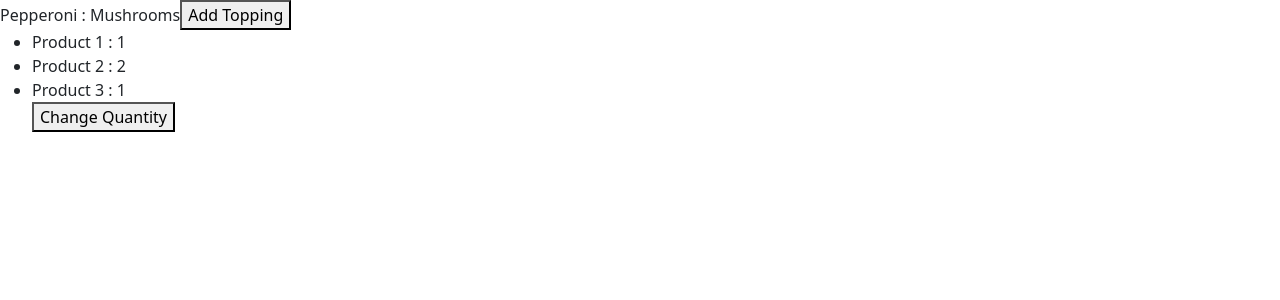
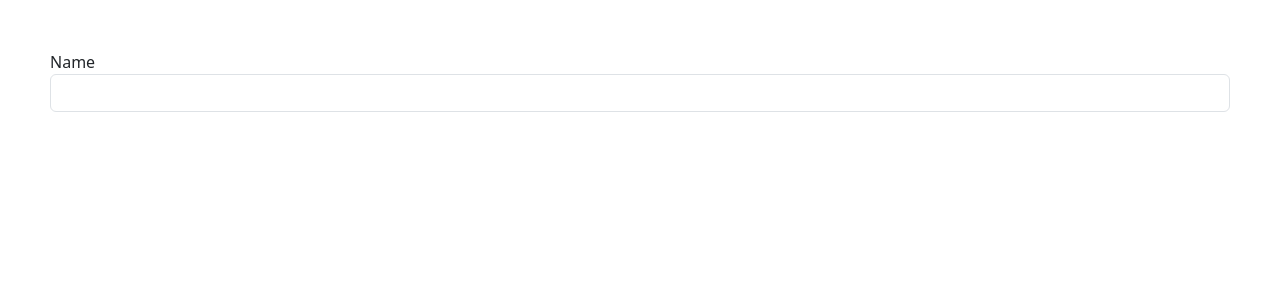
Before and after one commit to josephArinaitwe/basics, a React (Vite) app: page / in a window 1280 px wide. Shown: the top 300 px of the page. Built offline with nearby package versions, Linux system fonts and the light colour scheme.

Commit message:
building forms

```diff
--- a/package.json
+++ b/package.json
@@ -14,6 +14,7 @@
     "immer": "^9.0.19",
     "react": "^18.2.0",
     "react-dom": "^18.2.0",
+    "react-hook-form": "^7.66.0",
     "style-components": "^0.1.0"
   },
   "devDependencies": {
--- a/src/App.tsx
+++ b/src/App.tsx
@@ -6,6 +6,7 @@ import { useState } from "react";
 import produce from "immer";
 import Navbar from "./components/navbar";
 import CartItem from "./components/cartItem";
+import Form from "./components/form";
 function App(){
   // const items = ['New York', 'San Francisco', 'Tokyo', 'London', 'Mumbai'];
   // const handleSelectItem = (item: string) => {
@@ -95,43 +96,46 @@ function App(){
 
 //   </>
 // )
-const [pizza, setPizza] = useState({
-  name: 'Pepperoni',
-  toppings: ['Mushrooms']
-})
+// const [pizza, setPizza] = useState({
+//   name: 'Pepperoni',
+//   toppings: ['Mushrooms']
+// })
 
-const [cart, setCart] = useState({
-  discount: .1,
-  items: [
-    {id: 1, title: 'Product 1', quantity: 1},
-    {id: 2, title: 'Product 2', quantity: 2},
-    {id: 3, title: 'Product 3', quantity: 1}
-  ]
-})
+// const [cart, setCart] = useState({
+//   discount: .1,
+//   items: [
+//     {id: 1, title: 'Product 1', quantity: 1},
+//     {id: 2, title: 'Product 2', quantity: 2},
+//     {id: 3, title: 'Product 3', quantity: 1}
+//   ]
+// })
 
-const handleClick = () => {
-  setPizza({...pizza, toppings: [...pizza.toppings, 'onions']})
-}
+// const handleClick = () => {
+//   setPizza({...pizza, toppings: [...pizza.toppings, 'onions']})
+// }
 
-const handleChangeQty = () =>{
-  setCart({...cart, items: cart.items.map(item => item.id === 2 ? {...item, quantity: 5} : item)})
-}
-return (
-  <>
-  {pizza.name} : {pizza.toppings.join(', ')}
-  <button onClick={handleClick}>Add Topping</button>
+// const handleChangeQty = () =>{
+//   setCart({...cart, items: cart.items.map(item => item.id === 2 ? {...item, quantity: 5} : item)})
+// }
+// return (
+//   <>
+//   {pizza.name} : {pizza.toppings.join(', ')}
+//   <button onClick={handleClick}>Add Topping</button>
 
-  <ul>
-    {cart.items.map(item =>
-      <li key={item.id}>
-        {item.title} : {item.quantity}
-      </li>
-    )}
-    <button onClick={handleChangeQty}>Change Quantity</button>
-  </ul>
+//   <ul>
+//     {cart.items.map(item =>
+//       <li key={item.id}>
+//         {item.title} : {item.quantity}
+//       </li>
+//     )}
+//     <button onClick={handleChangeQty}>Change Quantity</button>
+//   </ul>
 
 
-  </>
+//   </>
+// )
+return (
+  <Form />
 )
 }
 export default App;
--- /dev/null
+++ b/src/components/form.tsx
@@ -0,0 +1,71 @@
+import React, { FormEvent, useEffect, useRef, useState } from 'react'
+import {FieldValue, FieldValues, useForm} from 'react-hook-form';
+
+const Form = () => {
+//     const {register} = useForm();
+//     console.log(register('name'));
+
+
+//      const [person, setPerson]= useState ({name: '', age: 0, role: ''})
+//     useEffect(()=> {
+
+//         console.log('Form component mounted');
+//         console.log({person})
+//     }, [person]);
+
+//     const nameRef = useRef<HTMLInputElement>(null);
+//     const ageRef = useRef<HTMLInputElement>(null);
+
+
+//     const handleSubmit =(event: FormEvent) => {
+//         event.preventDefault();
+//         if (nameRef.current !== null){
+//             console.log('Name:', nameRef.current.value)
+//             person.name = nameRef.current.value;
+//         }
+//         if (ageRef.current !== null){
+//             console.log('Age:', ageRef.current.value)
+//             person.age = parseInt(ageRef.current.value);
+//         }
+//         console.log('Person:', person);
+
+//     }
+//   return (
+//     <form onSubmit={handleSubmit}>
+//         <div className="mb-3">
+//             <label htmlFor="name" className="form-label">Name</label>
+//             <input ref={nameRef} id='name' type="text" className="form-control" />
+//         </div>
+//         <div className="mb-3">
+//             <label htmlFor="age" className="form-label">Age</label>
+//             <input ref={ageRef}id='age' type="number" className="form-control" />
+//         </div>
+//         <button type='submit' className='btn btn-primary'>Submit</button>
+
+//         <div className="mb-3">
+//             <label htmlFor="role" className="form-label">Role</label>
+//             <input onChange={(event)=> setPerson({...person, role: event.target.value}) } value={person.role} id='role' type="text" className="form-control" />
+//         </div>
+//         <div className="mb-3">
+//             <label htmlFor="age" className="form-label">Age</label>
+//             <input ref={ageRef}id='age' type="number" className="form-control" />
+//         </div>
+//         <button type='submit' className='btn btn-primary'>Submit</button>
+
+
+    // </form>
+const {register, handleSubmit} = useForm();
+const onSubmit = (data: FieldValues) => {console.log(data)}
+  return (
+   <form action="" onSubmit={handleSubmit(onSubmit)}>
+    <div className="mb-3">
+        <label htmlFor='name' className='' >Name</label>
+        <input id='name' type="text" className='form-control' {...register('name')} />
+
+
+    </div>
+   </form>
+  )
+}
+
+export default Form;
--- a/src/index.css
+++ b/src/index.css
@@ -0,0 +1,3 @@
+body {
+  padding: 50px;
+}
--- a/src/main.tsx
+++ b/src/main.tsx
@@ -1,7 +1,8 @@
 import React from 'react'
 import ReactDOM from 'react-dom/client'
 import App from './App'
-import 'bootstrap/dist/css/bootstrap.css';
+import 'bootstrap/dist/css/bootstrap.css'
+import './index.css';
 
 ReactDOM.createRoot(document.getElementById('root') as HTMLElement).render(
   <React.StrictMode>
```
Also changed, not shown: 1 other file (tests, documents, lock files or other folders).
